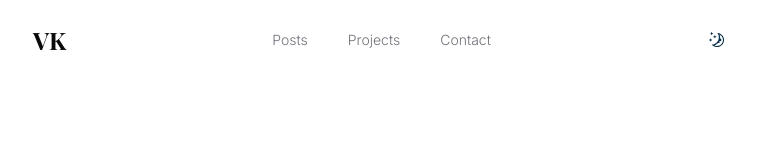
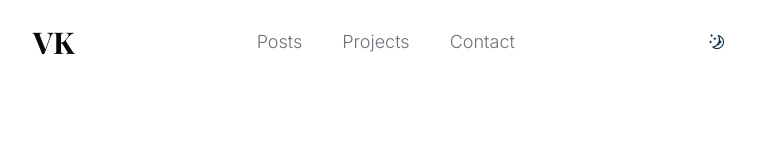
Before and after one commit to vineetkatiyar/portfolio, a Next.js app: page / in a window 1280 px wide. Shown: the top 158 px of the page, without its empty margins (255-1023 px from the left). Built offline with nearby package versions, Linux system fonts and the light colour scheme; a web font is replaced by a local one.

Commit message:
changes in font

```diff
--- a/components/footer.tsx
+++ b/components/footer.tsx
@@ -4,7 +4,7 @@ const navigation = [
 
   {
     name: 'LinkedIn',
-    href: '#',
+    href: 'https://www.linkedin.com/in/vineetkatiyar98/',
     icon: (props: JSX.IntrinsicAttributes & SVGProps<SVGSVGElement>) => (
       <svg fill='currentColor' viewBox='0 0 448 512' {...props}>
         <path
@@ -25,7 +25,7 @@ const navigation = [
   },
   {
     name: 'GitHub',
-    href: '#',
+    href: 'https://github.com/vineetkatiyar',
     icon: (props: JSX.IntrinsicAttributes & SVGProps<SVGSVGElement>) => (
       <svg fill='currentColor' viewBox='0 0 24 24' {...props}>
         <path
--- a/components/header.tsx
+++ b/components/header.tsx
@@ -6,12 +6,12 @@ export default function Header() {
     <header className='fixed inset-x-0 top-0 z-50 bg-background/75 py-6 backdrop-blur-sm'>
       <nav className='container flex max-w-3xl items-center justify-between'>
         <div>
-          <Link href='/' className='font-serif text-2xl font-bold'>
+          <Link href='/' className='font-serif text-3xl font-bold'>
             VK
           </Link>
         </div>
 
-        <ul className='flex items-center gap-6 text-sm font-light text-muted-foreground sm:gap-10'>
+        <ul className='flex items-center gap-6 text-lg font-light text-muted-foreground sm:gap-10'>
           <li className='transition-colors hover:text-foreground'>
             <Link href='/posts'>Posts</Link>
           </li>
```
